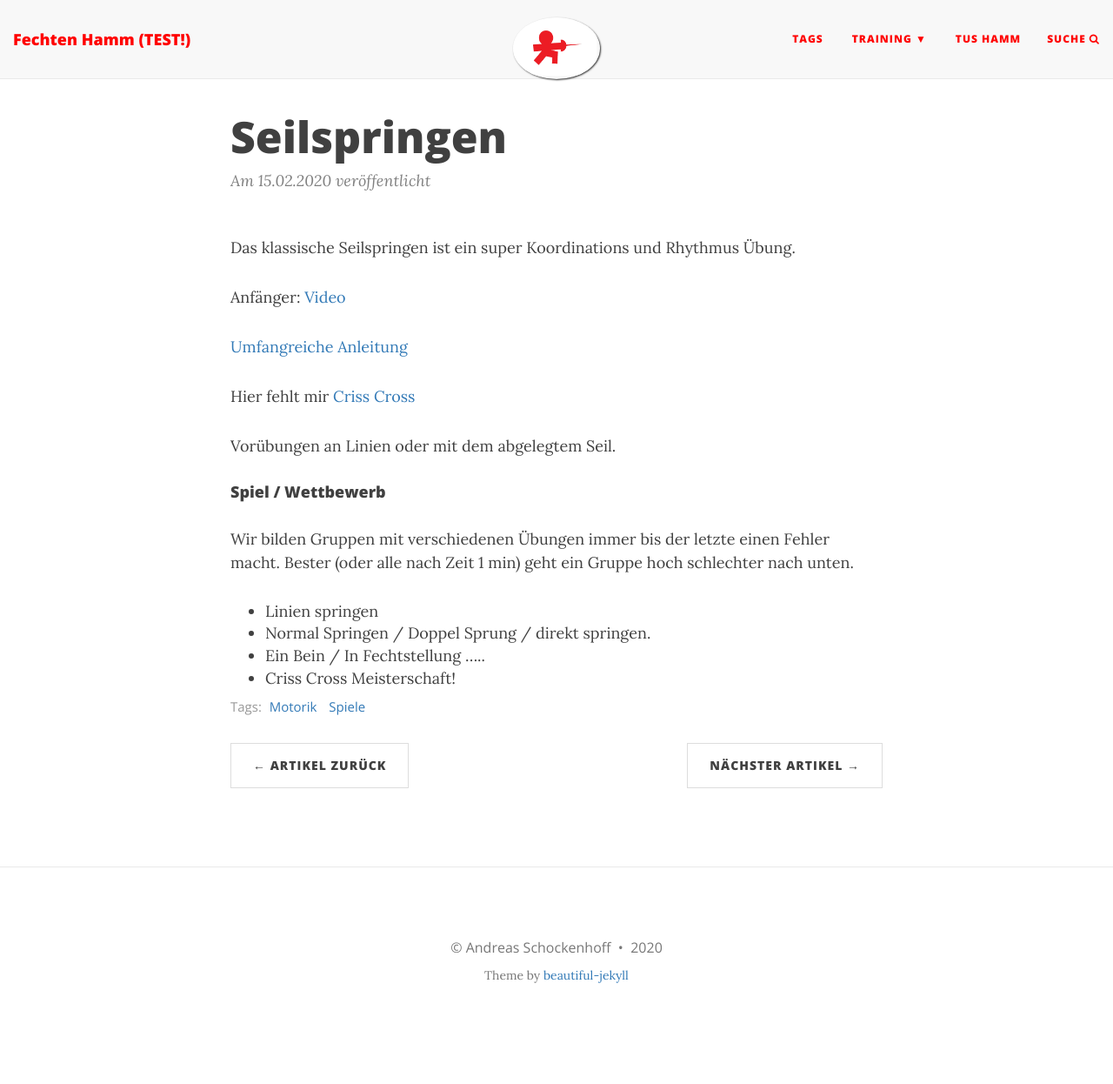
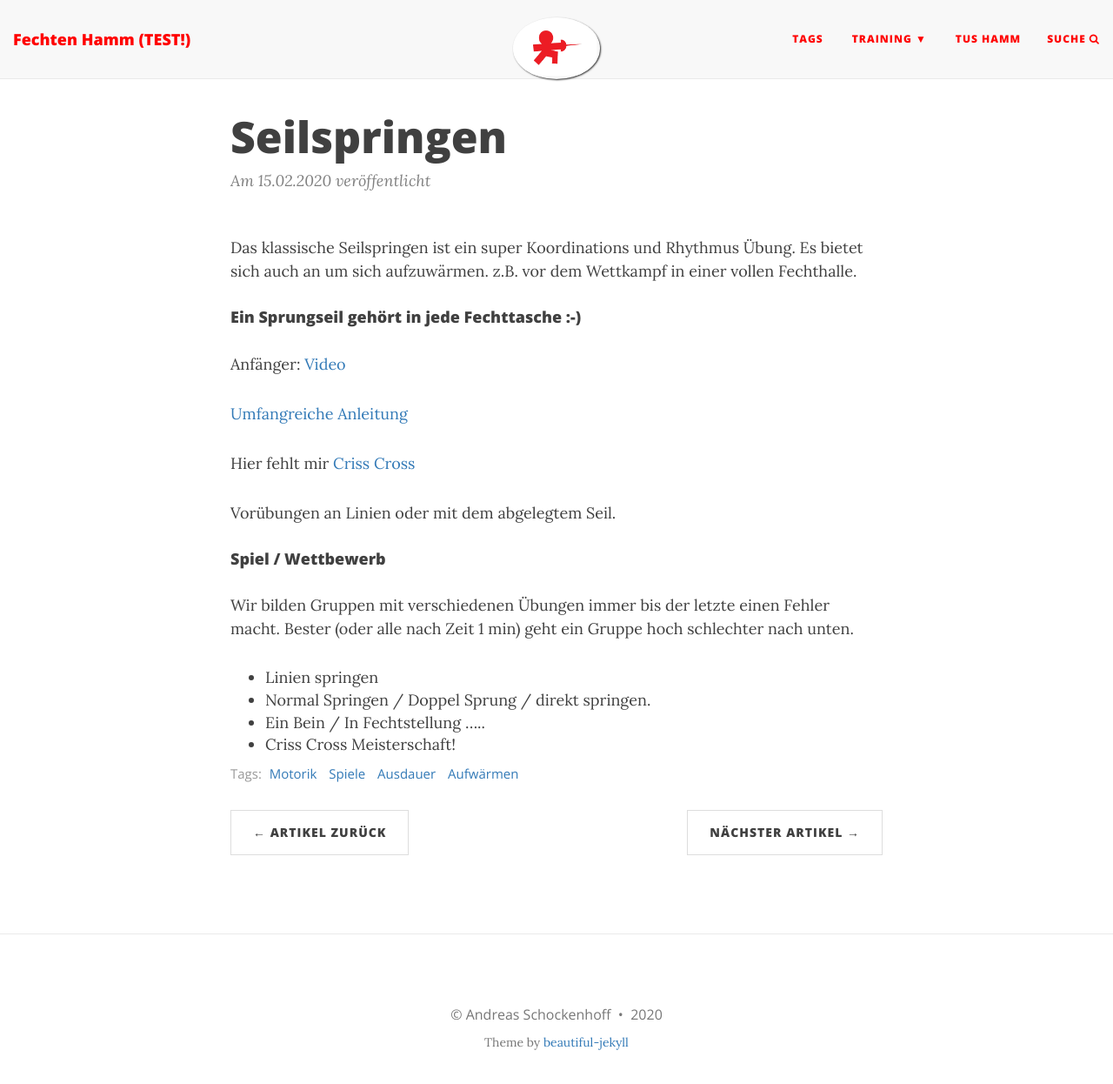
Before and after one commit to test-blog-fechten/test-blog-fechten.github.io, a Jekyll site: the page built from _posts/2020-02-15-Seilspringen-start.md, in a window 1280 px wide and 1259 px high. Shown: the top 1246 px of the window at 87% size. Built offline with Jekyll 4.4.1, drawn with Linux system fonts in a browser that asks for light colours; nearby versions of some CDN libraries.

Commit message:
optimise tags

```diff
--- a/_posts/2020-02-15-Seilspringen-start.md
+++ b/_posts/2020-02-15-Seilspringen-start.md
@@ -1,10 +1,13 @@
 ---
 layout: post
 title: Seilspringen
-tags: [Motorik,Spiele]
+tags: [Motorik,Spiele,Ausdauer,Aufwärmen]
 ---
 
 Das klassische Seilspringen ist ein super Koordinations und Rhythmus Übung.
+Es bietet sich auch an um sich aufzuwärmen. z.B. vor dem Wettkampf in einer vollen Fechthalle.
+
+#### Ein Sprungseil gehört in jede Fechttasche :-)
 
 Anfänger: [Video](https://www.youtube.com/watch?v=IwT42eIQswE)
 
```
